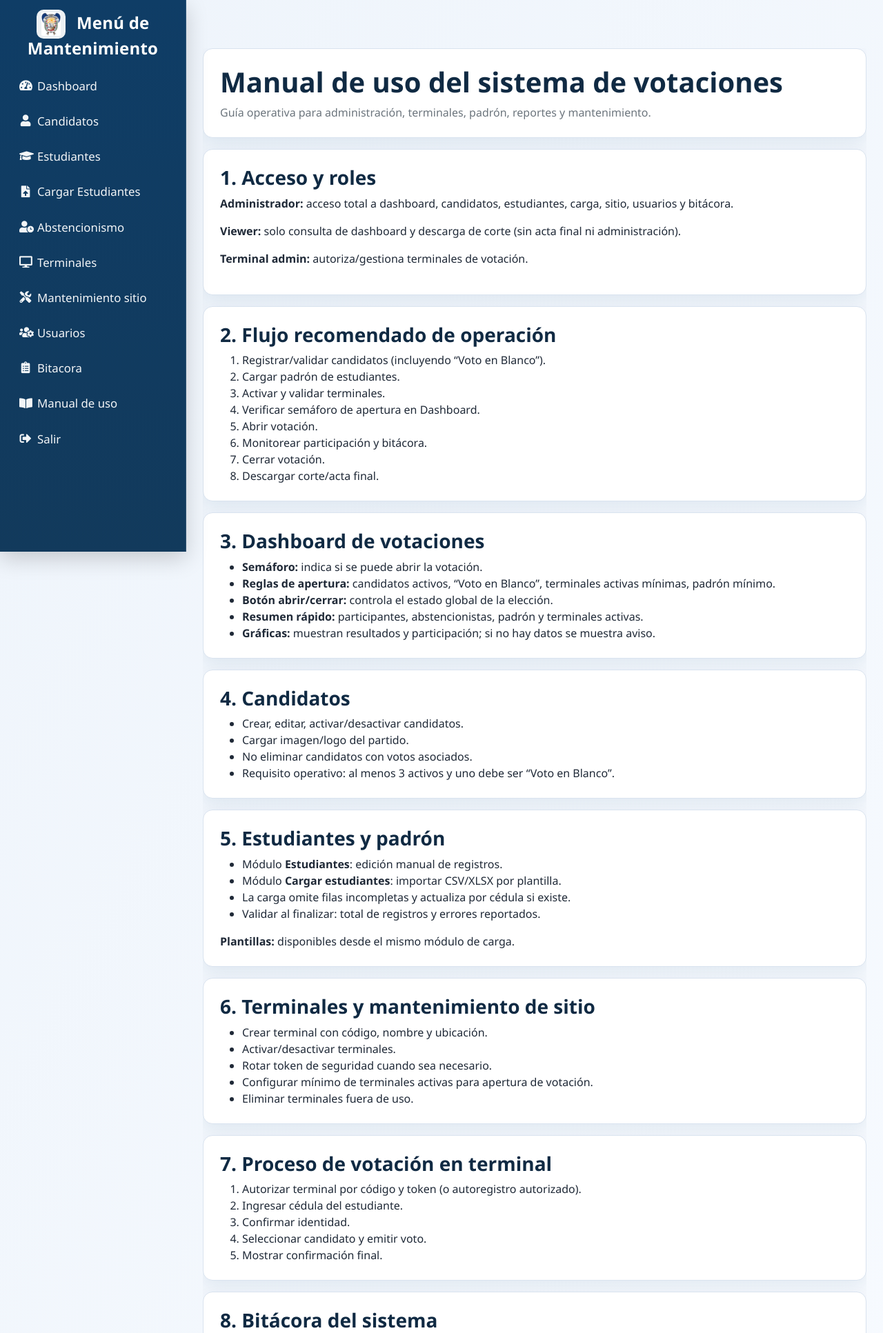
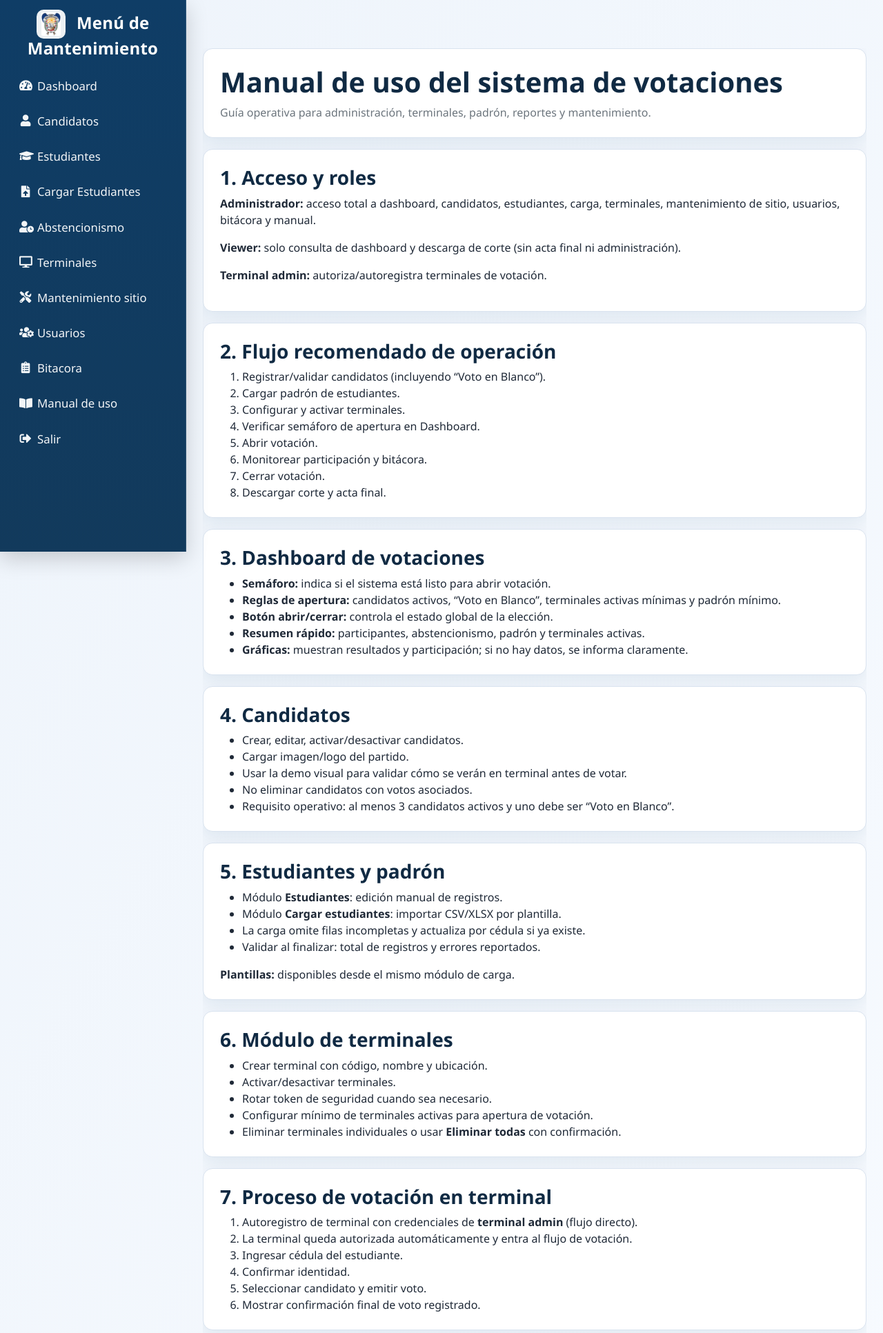
Before and after one commit to vegabryan22/votaciones_ctprgv, a Flask app: template votaciones_backend/templates/manual.html in a window 1280 px wide. Shown: the top 1933 px of the page at 69% size. Run offline with Flask 3, Linux system fonts and the light colour scheme; the template is opened without the code that fills it, so the values that code supplies are empty; some libraries are stand-ins or nearby versions.

Commit message:
docs(manual): actualiza flujo y acentos

```diff
--- a/votaciones_backend/templates/manual.html
+++ b/votaciones_backend/templates/manual.html
@@ -8,9 +8,9 @@
 
     <div class="card p-4 mb-3">
         <h3>1. Acceso y roles</h3>
-        <p><strong>Administrador:</strong> acceso total a dashboard, candidatos, estudiantes, carga, sitio, usuarios y bitácora.</p>
+        <p><strong>Administrador:</strong> acceso total a dashboard, candidatos, estudiantes, carga, terminales, mantenimiento de sitio, usuarios, bitácora y manual.</p>
         <p><strong>Viewer:</strong> solo consulta de dashboard y descarga de corte (sin acta final ni administración).</p>
-        <p><strong>Terminal admin:</strong> autoriza/gestiona terminales de votación.</p>
+        <p><strong>Terminal admin:</strong> autoriza/autoregistra terminales de votación.</p>
     </div>
 
     <div class="card p-4 mb-3">
@@ -18,23 +18,23 @@
         <ol class="mb-0">
             <li>Registrar/validar candidatos (incluyendo “Voto en Blanco”).</li>
             <li>Cargar padrón de estudiantes.</li>
-            <li>Activar y validar terminales.</li>
+            <li>Configurar y activar terminales.</li>
             <li>Verificar semáforo de apertura en Dashboard.</li>
             <li>Abrir votación.</li>
             <li>Monitorear participación y bitácora.</li>
             <li>Cerrar votación.</li>
-            <li>Descargar corte/acta final.</li>
+            <li>Descargar corte y acta final.</li>
         </ol>
     </div>
 
     <div class="card p-4 mb-3">
         <h3>3. Dashboard de votaciones</h3>
         <ul class="mb-0">
-            <li><strong>Semáforo:</strong> indica si se puede abrir la votación.</li>
-            <li><strong>Reglas de apertura:</strong> candidatos activos, “Voto en Blanco”, terminales activas mínimas, padrón mínimo.</li>
+            <li><strong>Semáforo:</strong> indica si el sistema está listo para abrir votación.</li>
+            <li><strong>Reglas de apertura:</strong> candidatos activos, “Voto en Blanco”, terminales activas mínimas y padrón mínimo.</li>
             <li><strong>Botón abrir/cerrar:</strong> controla el estado global de la elección.</li>
-            <li><strong>Resumen rápido:</strong> participantes, abstencionistas, padrón y terminales activas.</li>
-            <li><strong>Gráficas:</strong> muestran resultados y participación; si no hay datos se muestra aviso.</li>
+            <li><strong>Resumen rápido:</strong> participantes, abstencionismo, padrón y terminales activas.</li>
+            <li><strong>Gráficas:</strong> muestran resultados y participación; si no hay datos, se informa claramente.</li>
         </ul>
     </div>
 
@@ -43,8 +43,9 @@
         <ul class="mb-0">
             <li>Crear, editar, activar/desactivar candidatos.</li>
             <li>Cargar imagen/logo del partido.</li>
+            <li>Usar la demo visual para validar cómo se verán en terminal antes de votar.</li>
             <li>No eliminar candidatos con votos asociados.</li>
-            <li>Requisito operativo: al menos 3 activos y uno debe ser “Voto en Blanco”.</li>
+            <li>Requisito operativo: al menos 3 candidatos activos y uno debe ser “Voto en Blanco”.</li>
         </ul>
     </div>
 
@@ -53,39 +54,40 @@
         <ul>
             <li>Módulo <strong>Estudiantes</strong>: edición manual de registros.</li>
             <li>Módulo <strong>Cargar estudiantes</strong>: importar CSV/XLSX por plantilla.</li>
-            <li>La carga omite filas incompletas y actualiza por cédula si existe.</li>
+            <li>La carga omite filas incompletas y actualiza por cédula si ya existe.</li>
             <li>Validar al finalizar: total de registros y errores reportados.</li>
         </ul>
         <p class="mb-0"><strong>Plantillas:</strong> disponibles desde el mismo módulo de carga.</p>
     </div>
 
     <div class="card p-4 mb-3">
-        <h3>6. Terminales y mantenimiento de sitio</h3>
+        <h3>6. Módulo de terminales</h3>
         <ul class="mb-0">
             <li>Crear terminal con código, nombre y ubicación.</li>
             <li>Activar/desactivar terminales.</li>
             <li>Rotar token de seguridad cuando sea necesario.</li>
             <li>Configurar mínimo de terminales activas para apertura de votación.</li>
-            <li>Eliminar terminales fuera de uso.</li>
+            <li>Eliminar terminales individuales o usar <strong>Eliminar todas</strong> con confirmación.</li>
         </ul>
     </div>
 
     <div class="card p-4 mb-3">
         <h3>7. Proceso de votación en terminal</h3>
         <ol class="mb-0">
-            <li>Autorizar terminal por código y token (o autoregistro autorizado).</li>
+            <li>Autoregistro de terminal con credenciales de <strong>terminal admin</strong> (flujo directo).</li>
+            <li>La terminal queda autorizada automáticamente y entra al flujo de votación.</li>
             <li>Ingresar cédula del estudiante.</li>
             <li>Confirmar identidad.</li>
             <li>Seleccionar candidato y emitir voto.</li>
-            <li>Mostrar confirmación final.</li>
+            <li>Mostrar confirmación final de voto registrado.</li>
         </ol>
     </div>
 
     <div class="card p-4 mb-3">
         <h3>8. Bitácora del sistema</h3>
         <ul class="mb-0">
-            <li>Registra acciones críticas y eventos HTTP de negocio.</li>
-            <li>Incluye actor, acción, detalle, fecha e IP.</li>
+            <li>Registra acciones críticas y eventos de negocio.</li>
+            <li>Incluye actor (usuario:rol), acción, detalle, fecha e IP de origen.</li>
             <li>Usar para auditoría y trazabilidad operativa.</li>
         </ul>
     </div>
@@ -94,13 +96,13 @@
         <h3>9. Reportes</h3>
         <ul class="mb-0">
             <li><strong>Corte:</strong> estado parcial de participación.</li>
-            <li><strong>Acta final:</strong> disponible al cerrar votación.</li>
+            <li><strong>Acta final:</strong> disponible solo al cerrar votación.</li>
             <li>Recomendado descargar y respaldar inmediatamente tras cierre.</li>
         </ul>
     </div>
 
     <div class="card p-4 mb-3">
-        <h3>10. Mantenimiento anual</h3>
+        <h3>10. Mantenimiento de sitio</h3>
         <p>Desde <strong>Mantenimiento sitio</strong>, opción de limpieza anual de padrón/votos con confirmación explícita.</p>
         <p class="mb-0 text-danger"><strong>Advertencia:</strong> ejecutar solo al cierre oficial del periodo electoral.</p>
     </div>
@@ -109,7 +111,7 @@
         <h3>11. Solución de problemas comunes</h3>
         <ul class="mb-0">
             <li><strong>No abre votación:</strong> revisar semáforo y criterios pendientes.</li>
-            <li><strong>Terminal no autorizada:</strong> validar código/token y estado activa.</li>
+            <li><strong>Terminal no autorizada:</strong> validar estado activa o repetir autoregistro.</li>
             <li><strong>Errores de importación:</strong> validar columnas de plantilla y tipos de archivo.</li>
             <li><strong>Gráficas vacías:</strong> normal si aún no hay votos/participación.</li>
             <li><strong>Acceso denegado:</strong> verificar rol del usuario.</li>
```
Also changed, not shown: CHANGELOG.md, 1 other file.
